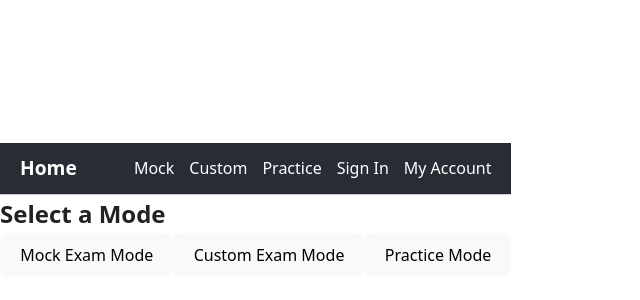
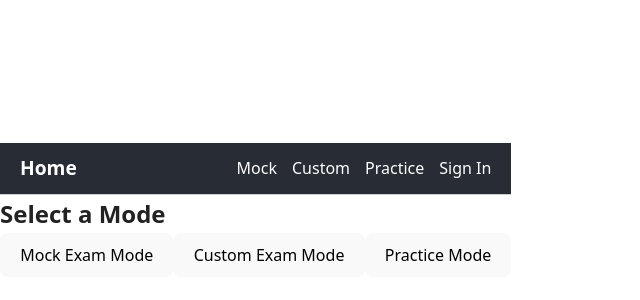
Before and after one commit to damani-g/csec-math-p1-app, a React (Vite) app: page / in a window 1280 px wide. Shown: the part 190-490 px from the top of the page, without its empty margins (0-640 px from the left). Built offline with nearby package versions, Linux system fonts and the light colour scheme; no server answers.

Commit message:
Navbar conditional rendering

```diff
--- a/src/components/Navbar.jsx
+++ b/src/components/Navbar.jsx
@@ -1,8 +1,16 @@
 import { Link, useLocation } from "react-router-dom";
+import { useAuth } from "../AuthContext";
+import { signOut } from "firebase/auth";
+import { auth } from "../firebase";
 import "./Navbar.css"; // optional, for custom styling
 
 export default function Navbar() {
   const location = useLocation();
+  const { user } = useAuth();
+
+  const handleLogout = async () => {
+    await signOut(auth);
+  };
 
   return (
     <nav className="navbar">
@@ -19,12 +27,20 @@
         <li className={location.pathname.startsWith("/practice") ? "active" : ""}>
           <Link to="/practice">Practice</Link>
         </li>
-        <li>
-          <Link to="/login">Sign In</Link>
-        </li>
-        <li>
-          <Link to="/account">My Account</Link>
-        </li>
+        { user ? (
+          <ul>
+            <li>
+              <button onClick={handleLogout}>Log Out</button>
+            </li>
+            <li>
+              <Link to="/account">My Account</Link>
+            </li>
+          </ul>
+          ) : (
+          <li>
+            <Link to="/login">Sign In</Link>
+          </li>
+        )}
       </ul>
     </nav>
   );
```
